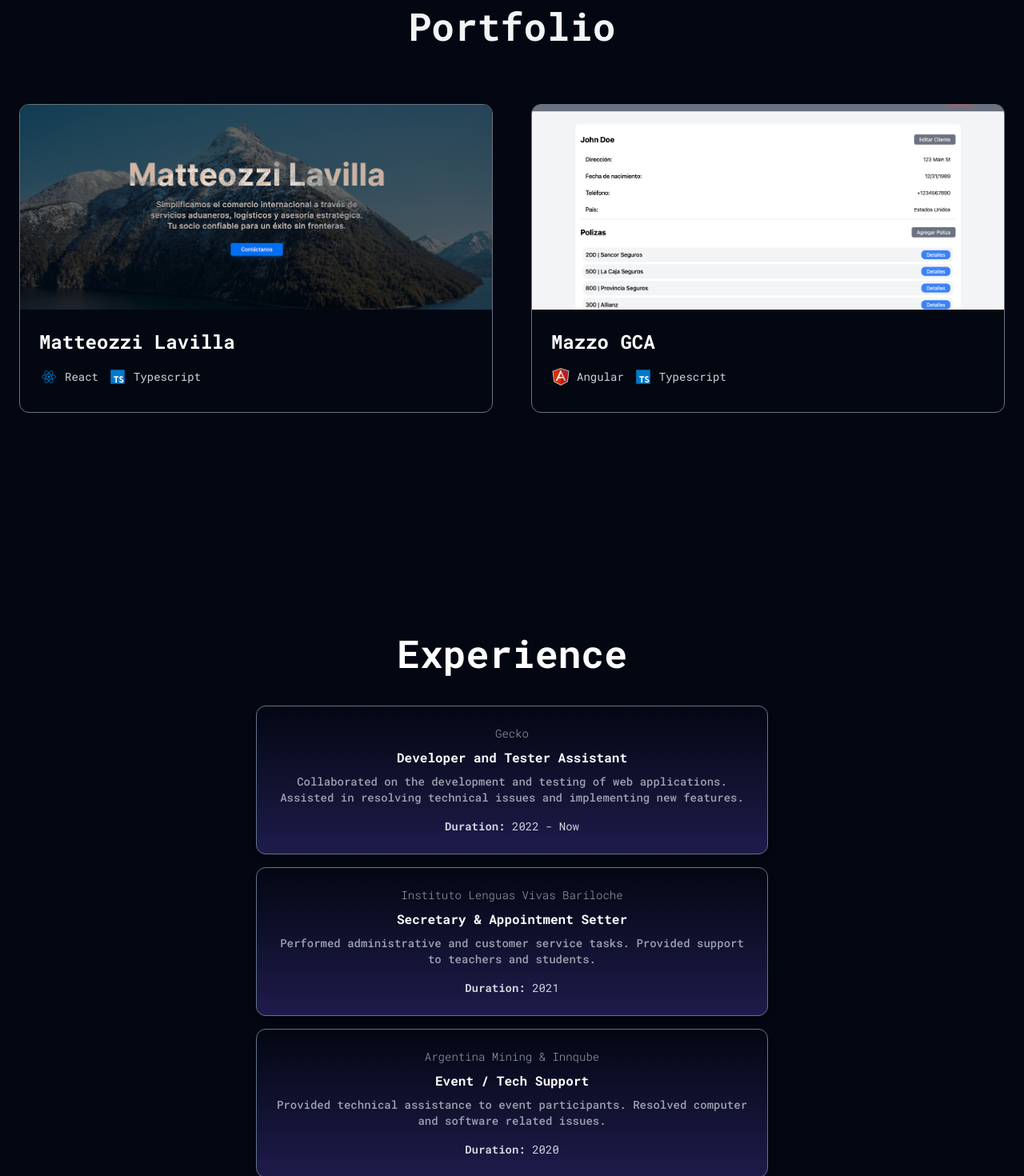
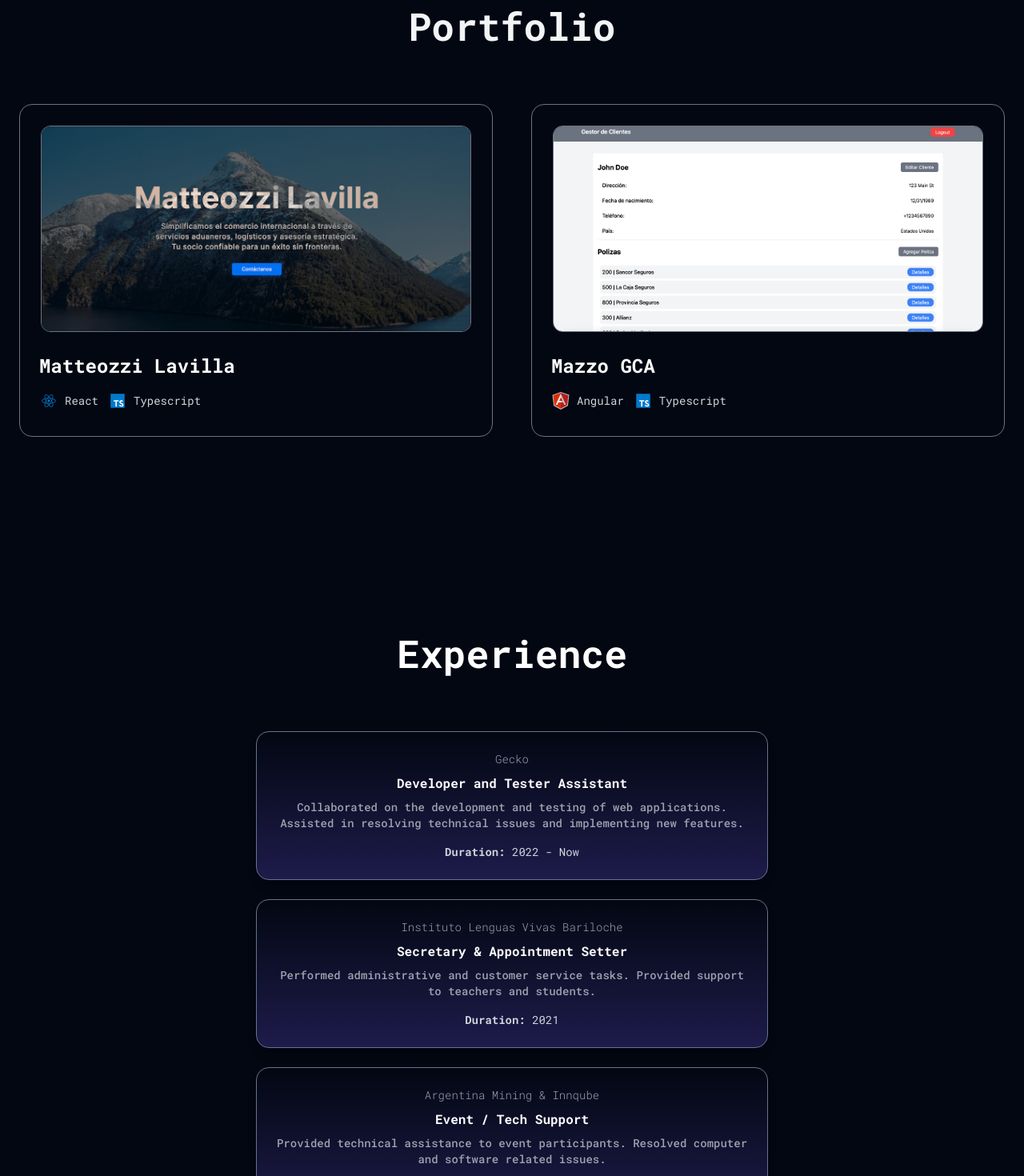
Before and after one commit to tmatteozzi/portfolio, a Next.js app: page / in a window 1280 px wide. Shown: the part 1680-3150 px from the top of the page at 80% size. Built offline with nearby package versions, Linux system fonts and the light colour scheme.

Commit message:
More changes

```diff
--- a/app/pages/Experience/Experience.tsx
+++ b/app/pages/Experience/Experience.tsx
@@ -21,7 +21,7 @@ export default function Experience({
 }: ExperienceProps) {
   return (
     <motion.div
-      className="bg-gradient-to-b from-gray-950 to-indigo-950 border-slate-500 p-6 shadow-lg border rounded-xl"
+      className="bg-gradient-to-b from-gray-950 to-indigo-950 border-slate-500 p-6 shadow-lg border rounded-2xl"
       whileHover="hover"
       variants={experienceVariants}
     >
--- a/app/pages/Experience/ExperienceList.tsx
+++ b/app/pages/Experience/ExperienceList.tsx
@@ -18,11 +18,11 @@ export default function ExperienceList({ experiences }: ExperienceListProps) {
       id="experience-list"
       className="bg-gray-950 min-h-screen py-16 text-center"
     >
-      <h1 className="text-2xl md:text-4xl lg:text-5xl font-bold text-white leading-relaxed lg:leading-snug mb-8 mx-auto">
+      <h1 className="text-2xl md:text-4xl lg:text-5xl font-bold text-white leading-relaxed lg:leading-snug mb-16 mx-auto">
         Experience
       </h1>
       <motion.div
-        className="flex flex-wrap justify-center gap-4"
+        className="flex flex-wrap justify-center gap-6"
         initial="hidden"
         animate="visible"
       >
--- a/app/pages/Portfolio.tsx
+++ b/app/pages/Portfolio.tsx
@@ -28,9 +28,11 @@ const Portfolio: React.FC<PortfolioProps> = ({ content }) => {
           {content.map((project, index) => (
             <div
               key={index}
-              className="border border-gray-500 rounded-xl overflow-hidden transition duration-300 hover:shadow-xl"
+              className="border border-gray-500 rounded-2xl overflow-hidden transition duration-300 hover:shadow-xl"
             >
               <Link href={project.link}>
+                <div className="p-3">
+                  <div className="border border-gray-500 m-3.5 rounded-xl overflow-hidden">
                     <div className="relative h-64 overflow-hidden">
                       <Image
                         src={project.thumbnail}
@@ -40,8 +42,10 @@ const Portfolio: React.FC<PortfolioProps> = ({ content }) => {
                         className="transition-transform duration-300 hover:scale-105"
                       />
                     </div>
+                  </div>
+                </div>
               </Link>
-              <div className="p-6 text-left">
+              <div className="px-6 pb-6 text-left">
                 <h3 className="text-2xl font-bold mb-4 text-white">
                   {project.title}
                 </h3>
```
Lines whose indentation alone changed are shown as unchanged.
